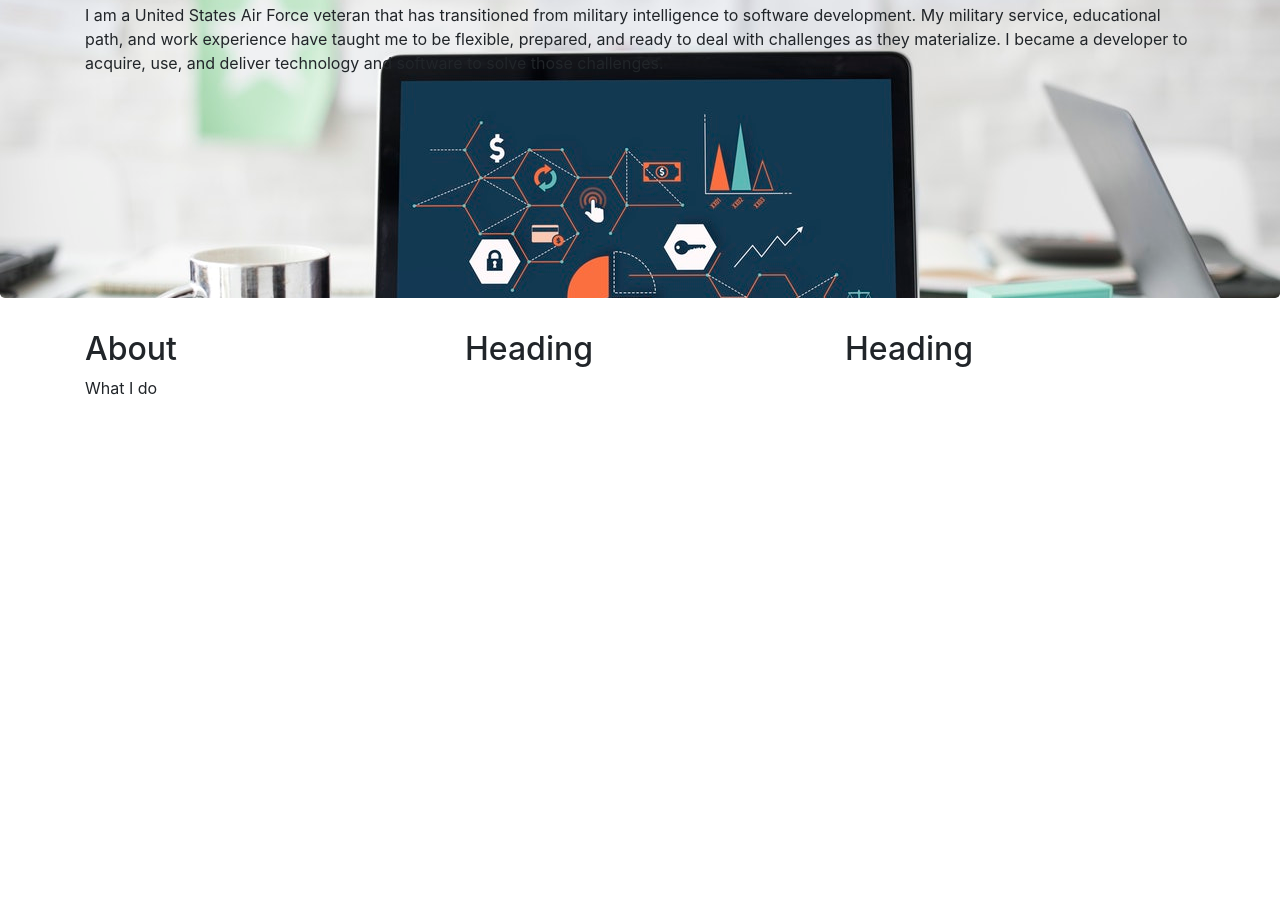
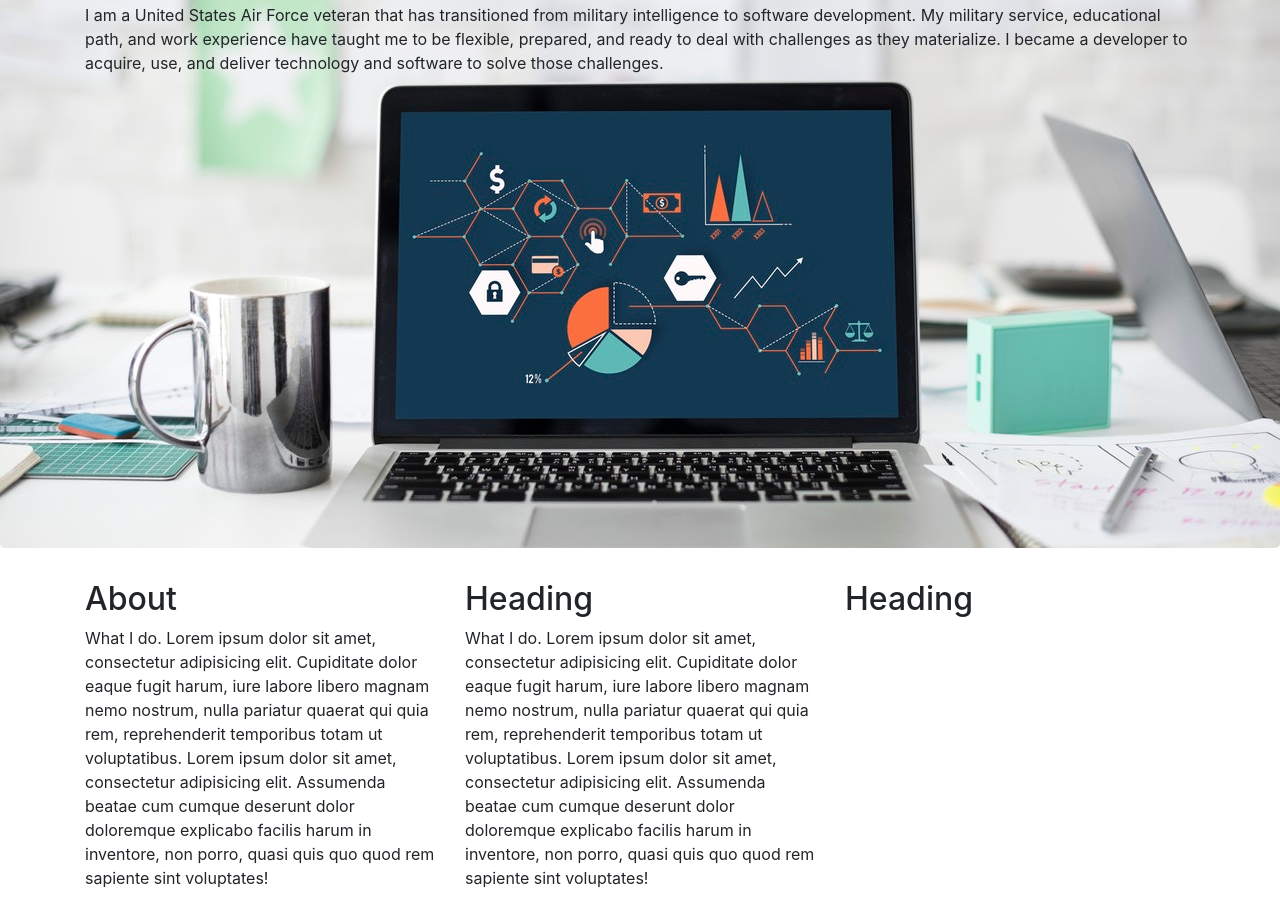
Before and after one commit to jameskevinayoung/jameskevinayoung.github.io, a plain HTML site: page index.html in a window 1280 px wide. Shown: the part 258-1164 px from the top of the page. Before the commit the page ends 800 px from the top, so only its background shows below. Drawn offline with nearby package versions, Linux system fonts and the light colour scheme.

Commit message:
updated index and css

```diff
--- a/css/index.css
+++ b/css/index.css
@@ -13,10 +13,10 @@ nav{
     padding: 4rem 2rem;
     margin-bottom: 2rem;
     border-radius: .3rem;
-    width: 1280px;
-    height: 500px;
+    /*width: 1280px;*/
+    height: 750px;
     background: url("../img/pexels-photo-908284-medium.jpeg") no-repeat fixed center;
-    background-size: cover;
+    /*background-size: cover;*/
 }
 .container{
     width: 100%;
--- a/index.html
+++ b/index.html
@@ -43,11 +43,20 @@
         <div class="row">
             <div class="col-md-4">
                 <h2>About</h2>
-                <p>What I do </p>
+                <p>What I do. Lorem ipsum dolor sit amet, consectetur adipisicing elit.
+                    Cupiditate dolor eaque fugit harum, iure labore libero magnam nemo nostrum, nulla pariatur quaerat qui quia rem, reprehenderit temporibus totam ut voluptatibus.
+                    Lorem ipsum dolor sit amet, consectetur adipisicing elit. Assumenda beatae cum cumque deserunt dolor doloremque explicabo facilis harum in inventore, non porro, quasi quis quo quod rem sapiente sint voluptates!
+
+                </p>
 
             </div>
             <div class="col-md-4">
                 <h2>Heading</h2>
+                <p>What I do. Lorem ipsum dolor sit amet, consectetur adipisicing elit.
+                    Cupiditate dolor eaque fugit harum, iure labore libero magnam nemo nostrum, nulla pariatur quaerat qui quia rem, reprehenderit temporibus totam ut voluptatibus.
+                    Lorem ipsum dolor sit amet, consectetur adipisicing elit. Assumenda beatae cum cumque deserunt dolor doloremque explicabo facilis harum in inventore, non porro, quasi quis quo quod rem sapiente sint voluptates!
+                </p>
+
             </div>
             <div class="col-md-4">
                 <h2>Heading</h2>
```
